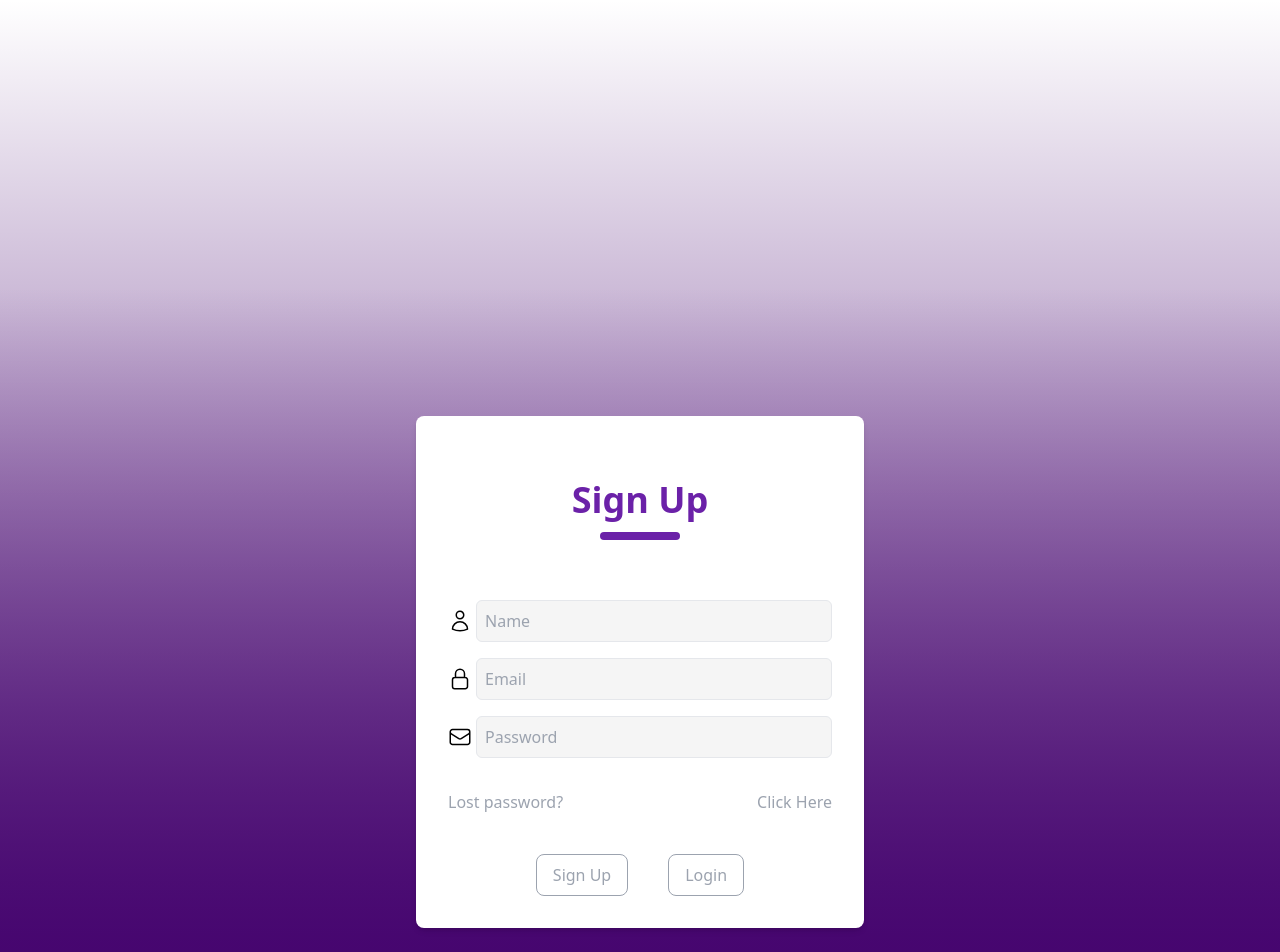
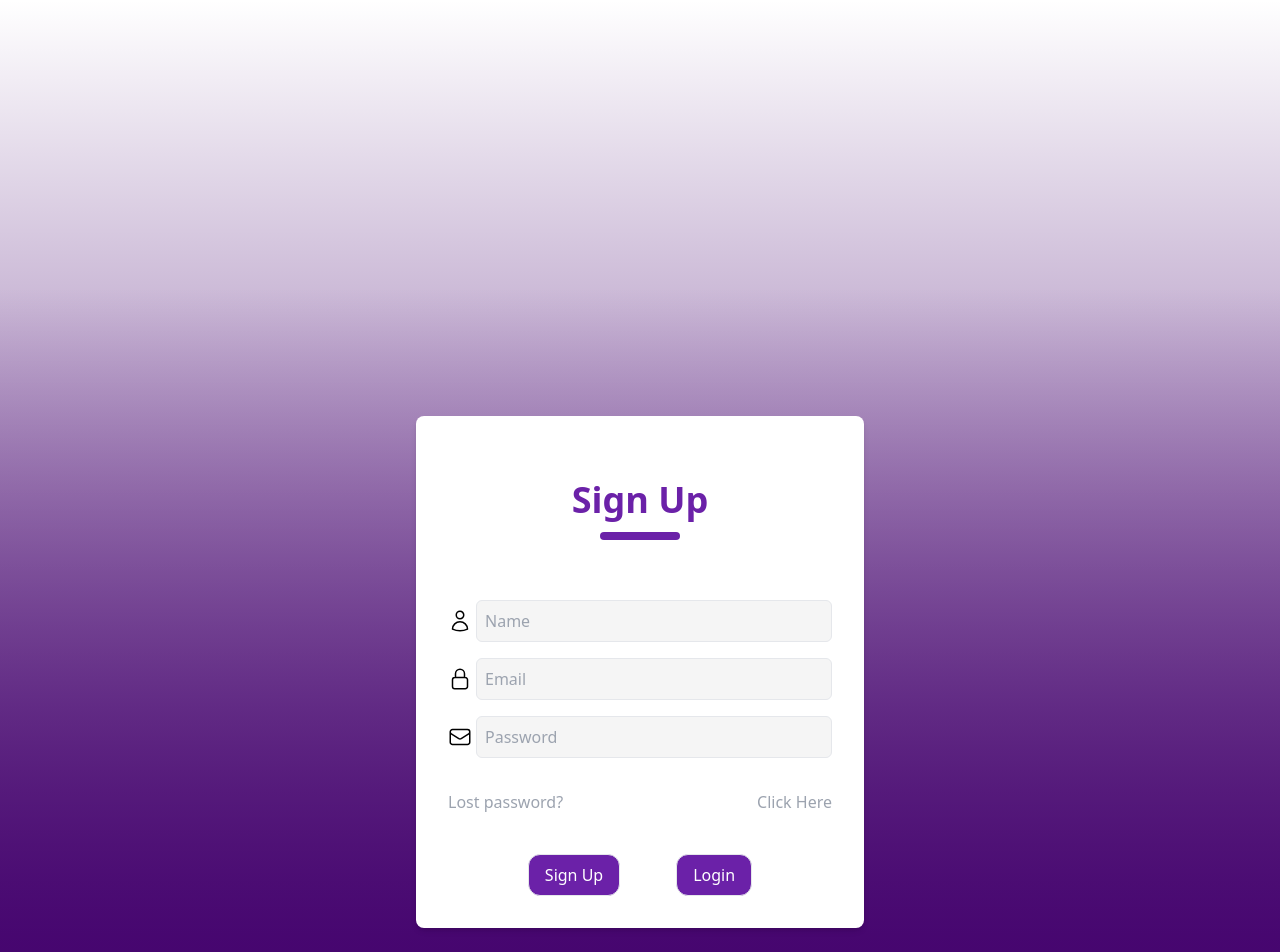
Before and after one commit to Natallia3105/form_react, a React (Vite) app: page / in a window 1280 px wide. Shown: the top 952 px of the page. Built offline with nearby package versions, Linux system fonts and the light colour scheme.

Commit message:
correct style button

```diff
--- a/index.html
+++ b/index.html
@@ -4,7 +4,7 @@
     <meta charset="UTF-8" />
     <link rel="icon" type="image/svg+xml" href="/vite.svg" />
     <meta name="viewport" content="width=device-width, initial-scale=1.0" />
-    <title>Logint</title>
+    <title>Login</title>
   </head>
   <body>
     <div id="root"></div>
--- a/src/assets/Components/Login/Login.jsx
+++ b/src/assets/Components/Login/Login.jsx
@@ -48,9 +48,9 @@ const Login = () => {
                         <div className="text-gray-400">Lost password?</div>
                         <span className="text-gray-400 cursor-pointer">Click Here</span>
                     </div>
-                    <div className="flex justify-center gap-10 mt-10">
-                        <button className="bg-transparent border border-gray-400 rounded-lg px-4 py-2 text-gray-400">Sign Up</button>
-                        <button className="bg-transparent border border-gray-400 rounded-lg px-4 py-2 text-gray-400">Login</button>
+                    <div className="flex justify-center gap-14 mt-10">
+                        <button className="bg-purple-800 border  rounded-xl px-4 py-2 text-white">Sign Up</button>
+                        <button className="bg-purple-800 border rounded-xl px-4 py-2 text-white">Login</button>
                     </div>
                 </div>
             </div>
```
